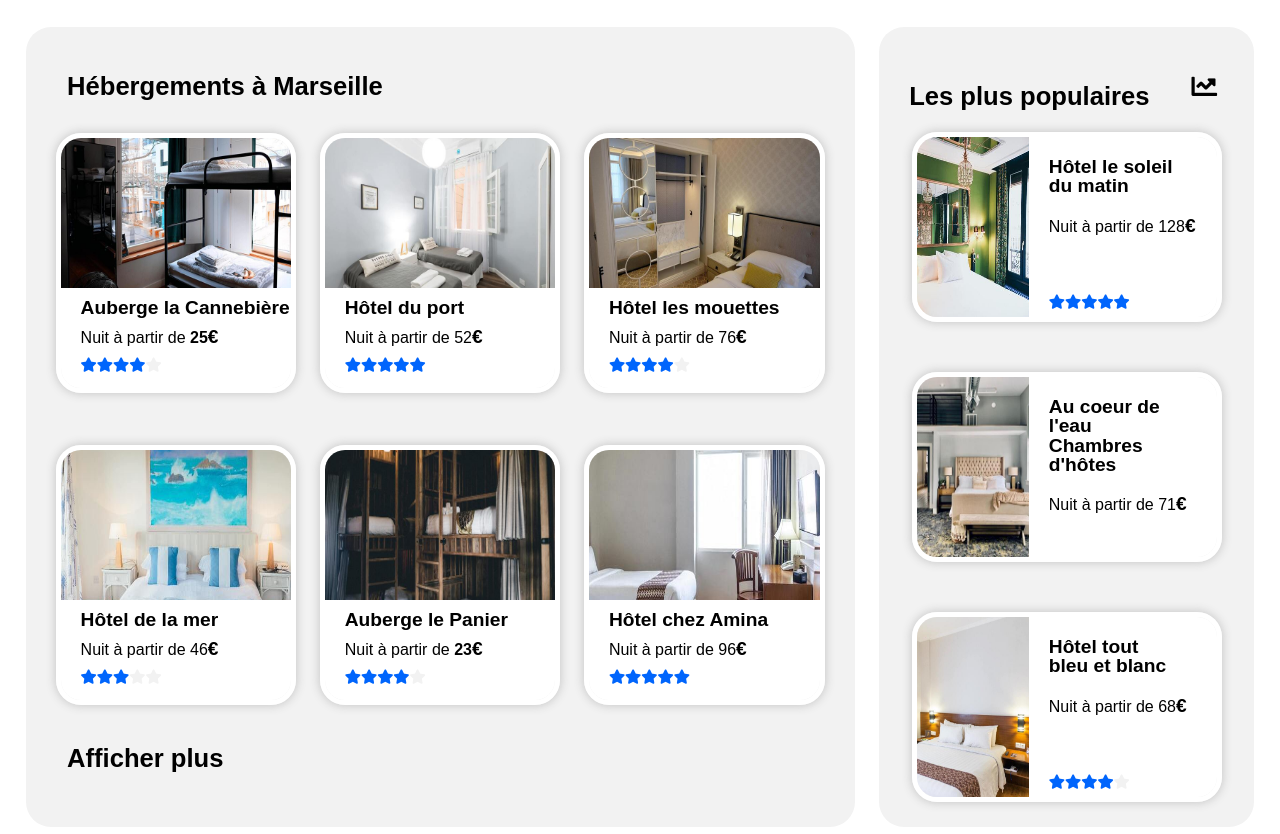
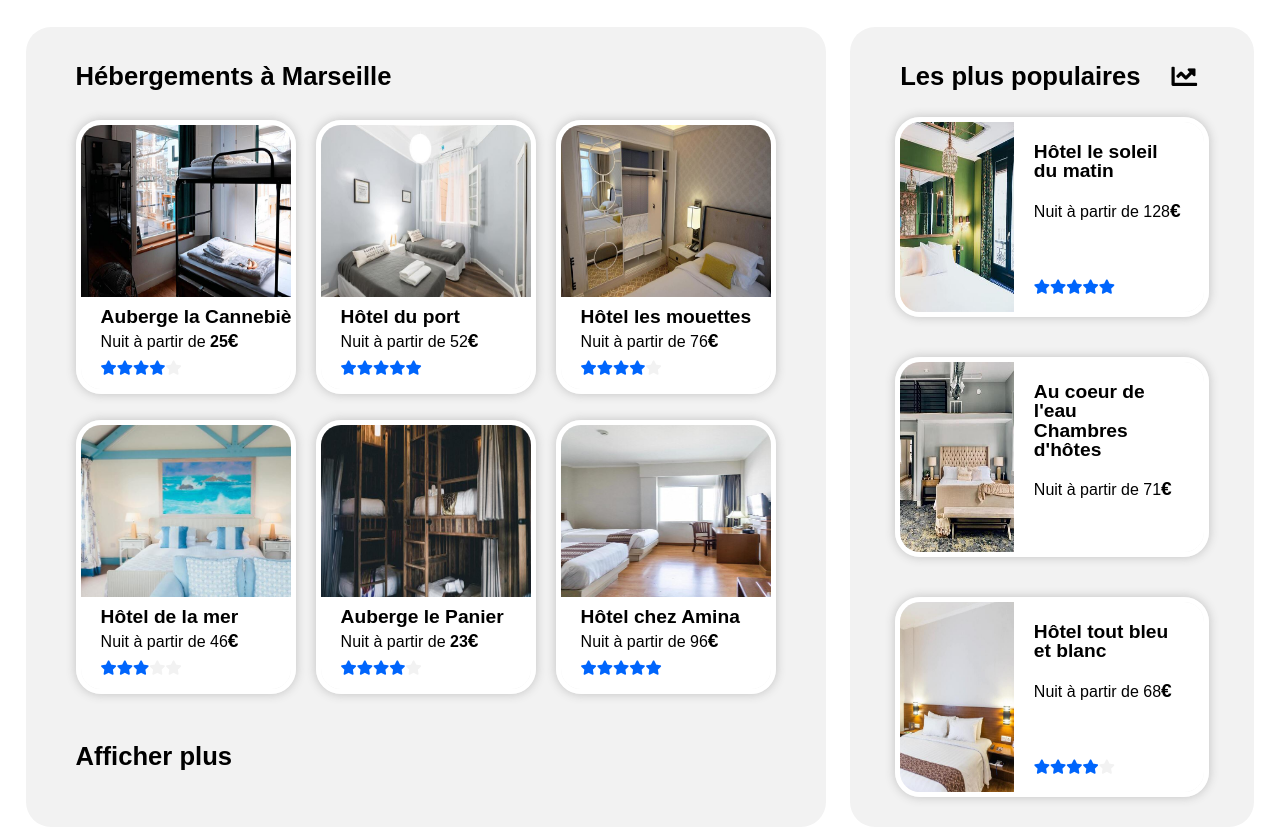
Before and after one commit to lordkao/DavidYem_2_09022021, a plain HTML site: page index.html in a window 1280 px wide. Shown: the part 426-1260 px from the top of the page. Drawn offline with Linux system fonts and the light colour scheme.

Commit message:
modif 15/02

```diff
--- a/index.html
+++ b/index.html
@@ -116,9 +116,8 @@
                         </div>
                         <div class="sleep">
 
-                            <div class="part1">
                                 <a class="cadre_p1" href="">
-                                    <div class="photo_p1"><img src="images/hebergements/4_small/marcus-loke-WQJvWU_HZFo-unsplash.jpg" alt="photo auberge de la cannebière"/></div>
+                                    <div class="photo_p1"><img src="images/hebergements/4_small/marcus-loke-WQJvWU_HZFo-unsplash.jpg" alt="photo auberge la Cannebière"/></div>
                                     <div class="note_p1">
 
                                         <h2>Auberge la Cannebière</h2>
@@ -127,6 +126,7 @@
 
                                     </div>
                                 </a>
+
                                 <a class="cadre_p1" href="">
                                     <div class="photo_p1"><img src="images/hebergements/4_small/fred-kleber-gTbaxaVLvsg-unsplash.jpg" alt="photo hôtel du port"/></div>
                                     <div class="note_p1">
@@ -137,6 +137,7 @@
 
                                     </div>
                                 </a>
+
                                 <a class="cadre_p1" href="">
                                     <div class="photo_p1"><img src="images/hebergements/4_small/reisetopia-B8WIgxA_PFU-unsplash.jpg" alt="photo hôtel les mouettes"/></div>
                                     <div class="note_p1">
@@ -147,11 +148,9 @@
 
                                     </div>
                                 </a>
-                            </div>
 
-                            <div class="part2">
                                 <a class="cadre_p1" href="">
-                                    <div class="mer"><img src="images/hebergements/4_small/annie-spratt-Eg1qcIitAuA-unsplash.jpg" alt="photo hôtel de la mer"/></div>
+                                    <div class="photo_p1"><img src="images/hebergements/4_small/annie-spratt-Eg1qcIitAuA-unsplash.jpg" alt="photo hôtel de la mer"/></div>
                                     <div class="note_p1">
 
                                         <h2>Hôtel de la mer</h2>
@@ -160,6 +159,7 @@
 
                                     </div>
                                 </a>
+
                                 <a class="cadre_p1" href="">
                                     <div class="photo_p1"><img src="images/hebergements/4_small/nicate-lee-kT-ZyaiwBe0-unsplash.jpg" alt="photo auberge le panier"/></div>
                                     <div class="note_p1">
@@ -170,8 +170,9 @@
 
                                     </div>
                                 </a>
+
                                 <a class="cadre_p1" href="">
-                                    <div class="amina"><img src="images/hebergements/4_small/febrian-zakaria-M6S1WvfW68A-unsplash.jpg" alt="photo hôtel chez amina"/></div>
+                                    <div class="photo_p1"><img src="images/hebergements/4_small/febrian-zakaria-M6S1WvfW68A-unsplash.jpg" alt="photo hôtel chez amina"/></div>
                                     <div class="note_p1">
 
                                         <h2>Hôtel chez Amina</h2>
@@ -180,7 +181,6 @@
 
                                     </div>
                                 </a>
-                            </div>
                         </div>
 
                         <div class="plus">
--- a/petite_resolution.css
+++ b/petite_resolution.css
@@ -1,3 +1,8 @@
 body{
     color: red;
 }
+.cadre_p1{
+    background-image:url("images/hebergements/4_small/annie-spratt-Eg1qcIitAuA-unsplash.jpg") ;
+    background-size: 100%;
+    background-repeat: no-repeat;
+}
--- a/style.css
+++ b/style.css
@@ -375,40 +375,28 @@ header{
     width: auto;
     display: flex;
     align-items: center;
-    padding-left: 5%;
+    padding-left: 50px;
 
 }
 .t_heb h1{
-    margin-top: 40px;
+    margin-top: 20px;
     font-size: 1.6em;
     font-weight: bold;
 }
 .sleep{
     width: auto;
-    height: 78%;
-    display: flex;
-    flex-direction: column;
-    align-items: center;
-}
-.part1{
-    height: 50%;
-    width: auto;
+    height: 75%;
+    padding:0px 50px;
     display: flex;
     justify-content: space-between;
-    padding: 0px 30px 0px 30px;
     align-items: center;
+    flex-wrap: wrap;
+
 }
-.part2{
-    height: 50%;
-    width: auto;
-    display: flex;
-    justify-content: space-between;
-    padding: 0px 30px 0px 30px;
-    align-items: center;
-}
+
 .cadre_p1{
     width: 30%;
-    height:80%;
+    height: 44%;
     display: flex;
     flex-direction: column;
     overflow: hidden;
@@ -419,48 +407,22 @@ header{
     color: black;
 }
 .photo_p1{
-    height: 60%;
+    height: 65%;
     width: 100%;
     overflow: hidden;
 }
 .photo_p1 img{
     width: 100%;
-    height: 120%;
-    position: relative;
-    right: 0px;
-    bottom: 10px;
-}
-.amina{
-    height: 60%;
-    width: 100%;
-    overflow: hidden;
-}
-.amina img{
-    width: 105%;
-    height: 320%;
-    position: relative;
-    right: 5px;
-    bottom: 170px;
-}
-.mer{
-    height: 60%;
-    width: 100%;
-    overflow: hidden;
-}
-.mer img{
-    width: 100%;
-    height: 200%;
-    position: relative;
-    bottom: 80px;
+    height: 100%;
 }
 .note_p1{
-    height: 40%;
+    height: 35%;
     width: 100%;
     background-color: white;
     padding-left: 20px;
 }
 .note_p1 p{
-    margin-top: 10px;
+    margin-top: 5px;
     margin-bottom: 10px;
 }
 .note_p1 i{
@@ -487,14 +449,14 @@ header{
 .plus{
     display: flex;
     align-items: center;
-    height: 12%;
-    padding-left: 5%;
+    height: 15%;
+    padding-left: 50px;
 
 }
 .plus h2{
     font-size: 1.6em;
     font-weight: bold;
-    margin-bottom: 40px;
+    margin-bottom: 20px;
 }
 .plus a{
     text-decoration: none;
@@ -512,8 +474,7 @@ header{
     height: 100%;
     background-color: #f2f2f2;
     border-radius: 25px 25px 25px 25px;
-    padding-left: 30px;
-    padding-right:30px;
+    padding:0px 50px;
 
 }
 .top_aside{
@@ -522,13 +483,13 @@ header{
     display: flex;
     justify-content: space-between;
     align-items: center;
-
 }
 
 .t_pop h1{
     font-weight: bold;
     font-size: 1.6em;
-    margin-top: 60px;
+    margin-top: 20px;
+
 }
 .arrow{
     height: 100%;
@@ -536,7 +497,7 @@ header{
     display: flex;
     justify-content: center;
     align-items: center;
-    margin-top:40px;
+    margin-top:20px;
     font-size: 1.6em;
 }
 .p_aside{
@@ -544,16 +505,17 @@ header{
     height: 90%;
     display: flex;
     flex-direction: column;
-    justify-content: space-around;
+    justify-content: space-between;
     align-items: center;
+
 }
 .p_aside a{
     text-decoration:none;
     color: black;
 }
 .cadre_aside{
-    height: 25%;
-    width: 95%;
+    height: 28%;
+    width: 100%;
     display: flex;
     justify-content: center;
     align-items: center;
@@ -561,11 +523,14 @@ header{
     box-shadow: 0px 0px 10px 1px rgb(200,200,200);
     border: 5px white solid;
     overflow: hidden;
+    margin-bottom: 30px;
+    margin-top: 10px;
 }
 .photo_aside{
     width: 40%;
     height: 100%;
     overflow: hidden;
+
 }
 .photo_aside img{
     height: 100%;
```
